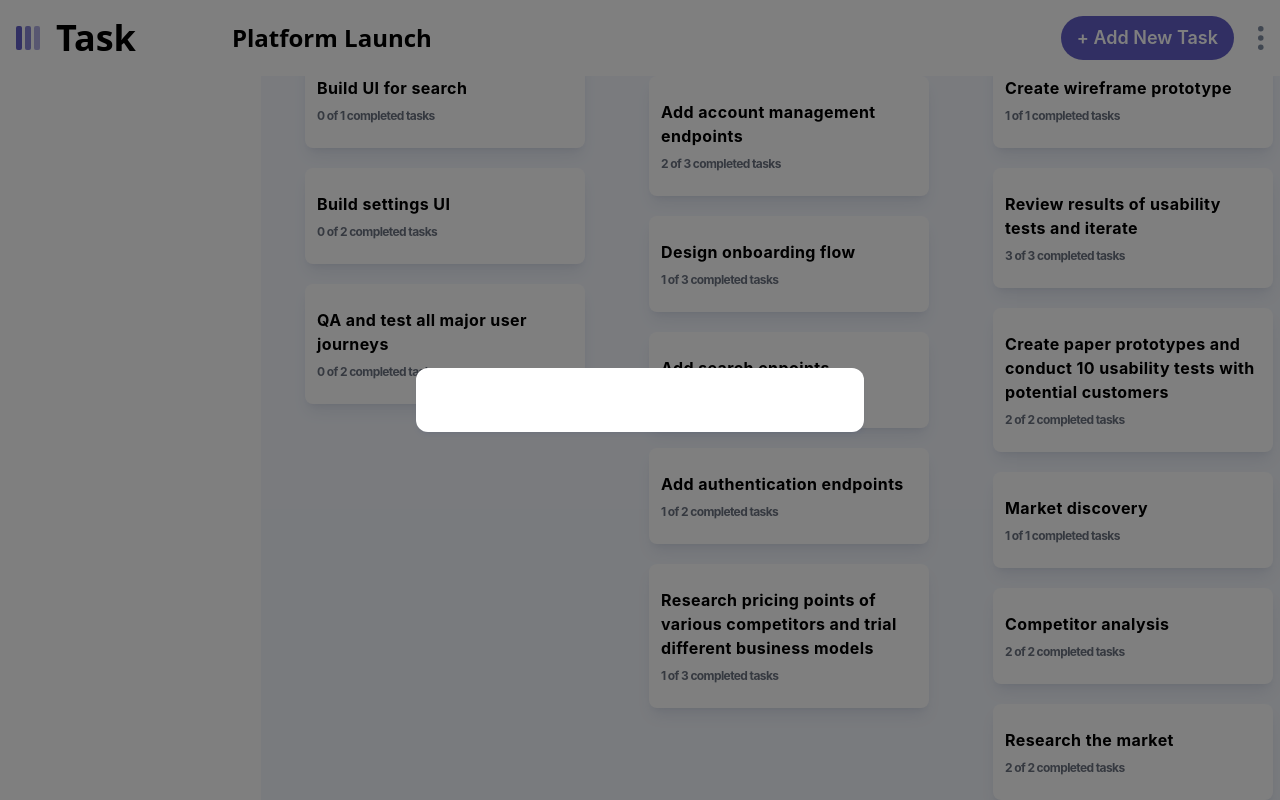
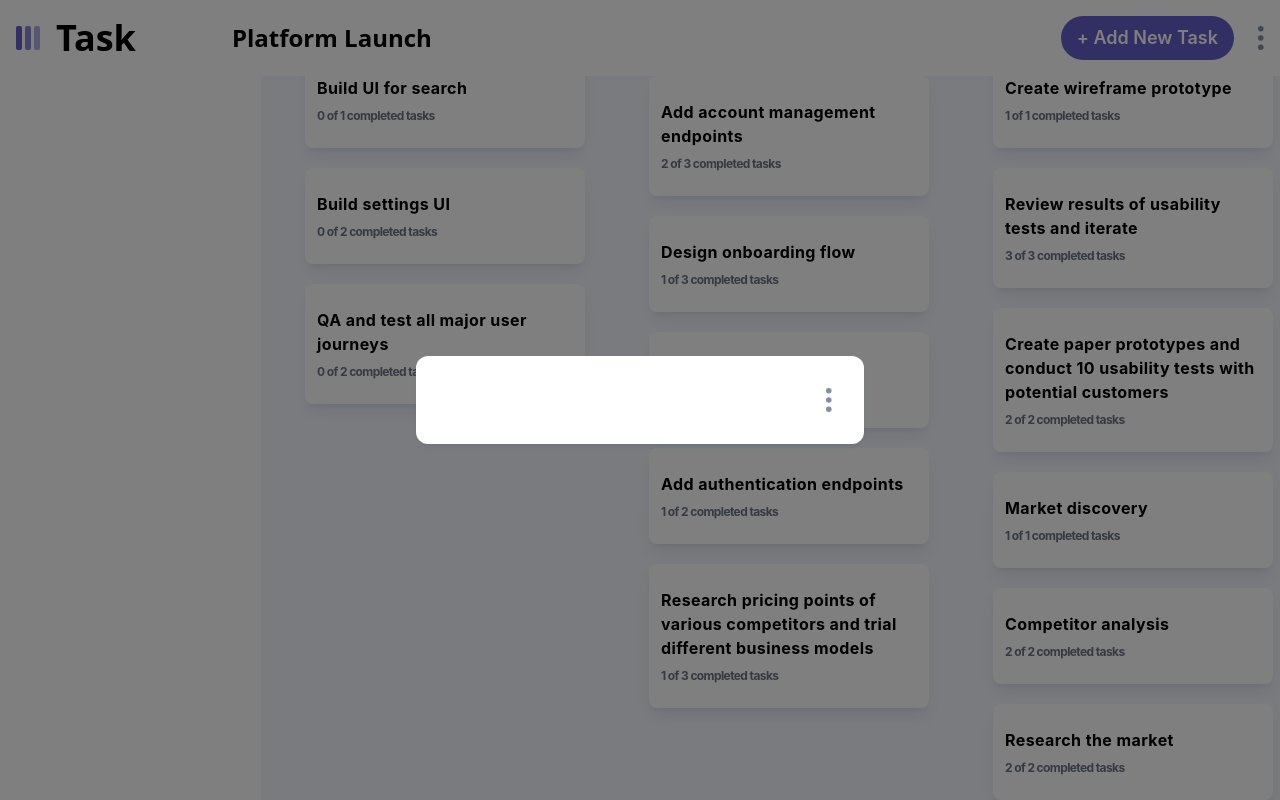
Before and after one commit to Danielseta/task-management-react, a React (Vite) app: page / in a window 1280 px wide. Both pictures are taken after a click on the element 789 px from the left and 636 px from the top of the page. Built offline with nearby package versions, Linux system fonts and the light colour scheme.

Commit message:
Add ElipsisMenu to TaskModal for additional options

```diff
--- a/src/modals/TaskModal.jsx
+++ b/src/modals/TaskModal.jsx
@@ -1,5 +1,7 @@
 import React, { useState } from "react";
 import { useDispatch, useSelector } from "react-redux";
+import elipsis from "../assets/icon-vertical-elipsis.svg";
+import ElipsisMenu from "../componets/ElipsisMenu";
 
 function TaskModal({ taskIndex, colIndex, setIsTaskModalOpen }) {
   const dispatch = useDispatch();
@@ -19,6 +21,7 @@ function TaskModal({ taskIndex, colIndex, setIsTaskModalOpen }) {
 
   const [status, setStatus] = useState(task.status);
   const [newColIndex, setNewColIndex] = useState(columns.indexOf(col));
+  const [elipsisMenuOpen, setElipsisMenuOpen] = useState(false);
 
   return (
     <div
@@ -29,7 +32,14 @@ function TaskModal({ taskIndex, colIndex, setIsTaskModalOpen }) {
       <div className=" scrollbar-hide overflow-y-scroll max-h-[95vh] my-auto bg-white dark:bg-[#2b2c37] text-black dark:text-white font-bold shadow-md shadow-[#364e7e1a] max-w-md mx-auto w-full px-8 py-8 rounded-xl">
         <div className=" relative flex justify-between w-full items-center">
           <h1 className=" text lg"></h1>
-          <img />
+          <img
+            src={elipsis}
+            onClick={() => {
+              setElipsisMenuOpen((state) => !state);
+            }}
+            className=" cursor-pointer h-6"
+          />
+          {elipsisMenuOpen && <ElipsisMenu />}
         </div>
       </div>
     </div>
```
